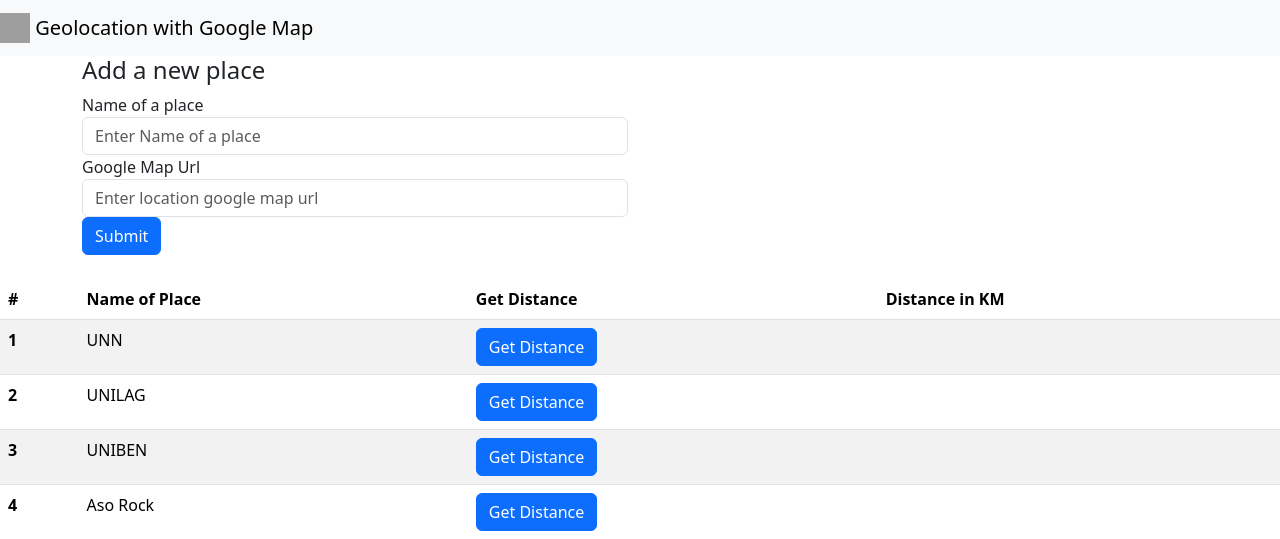
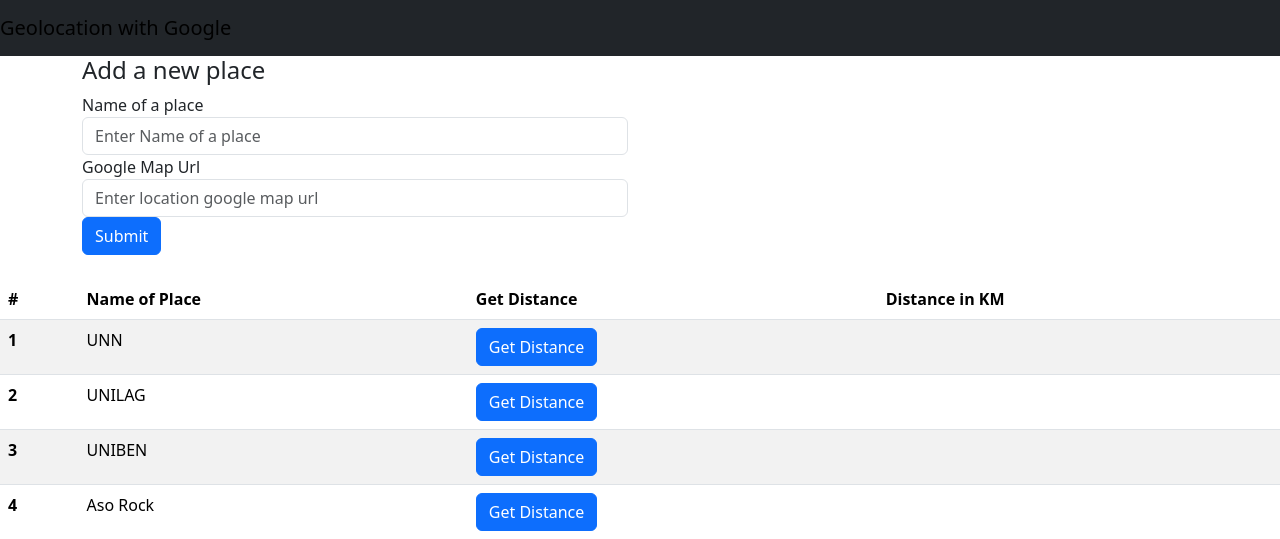
Before and after one commit to amaechijude/Geolocation, a Django app: page / in a window 1280 px wide. Shown: the top 539 px of the page. Run offline with Django 5.2, Linux system fonts and the light colour scheme; data comes from the database, SQL or seed files in the repository; grey boxes are pictures that could not be loaded.

Commit message:
geolocate1

```diff
--- a/location/templates/index.html
+++ b/location/templates/index.html
@@ -13,10 +13,9 @@
 
 <body>
     <!-- Image and text -->
-<nav class="navbar navbar-light bg-light">
-    <a class="navbar-brand" href="#">
-      <img src="https://drive.google.com/file/d/1bddI9j7hn9LOuYEA_Kq8gaoZH_K94yIv/view?usp=drive_link" width="30" height="30" class="d-inline-block align-top" alt="">
-      Geolocation with Google Map
+<nav class="navbar navbar-light bg-dark">
+    <a class="navbar-brand" href="/">
+      Geolocation with Google
     </a>
   </nav>
     <div class="container-sm">
```
